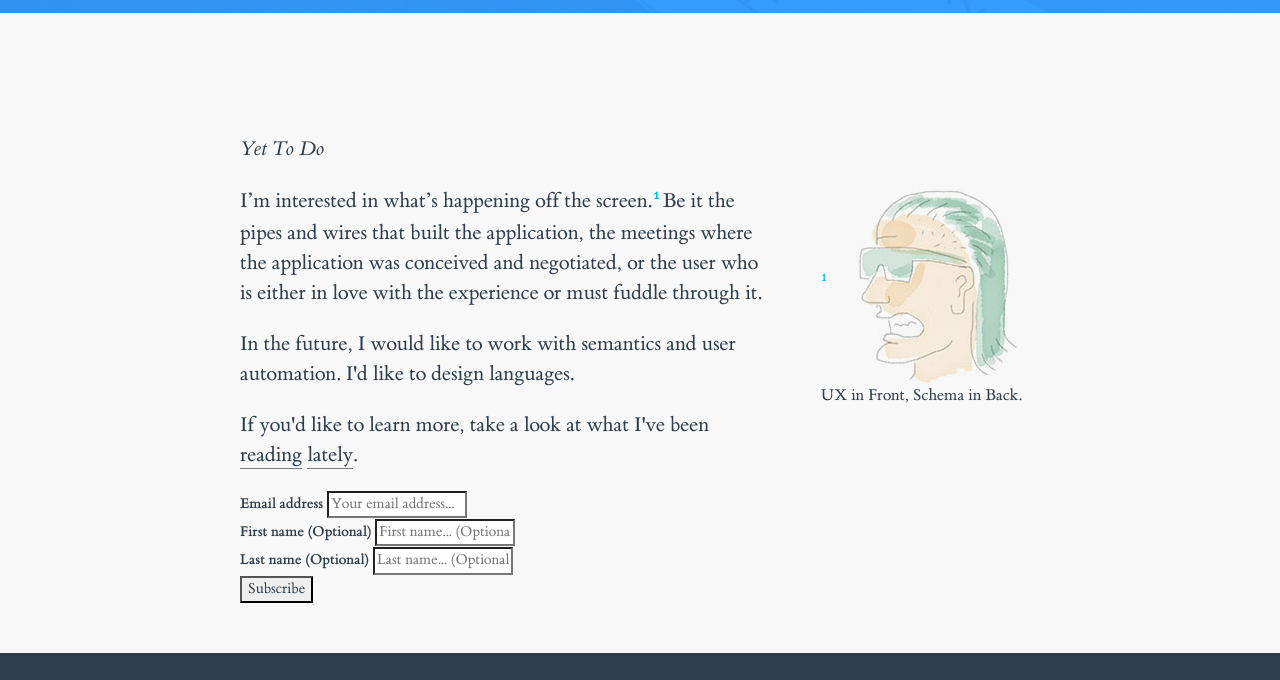
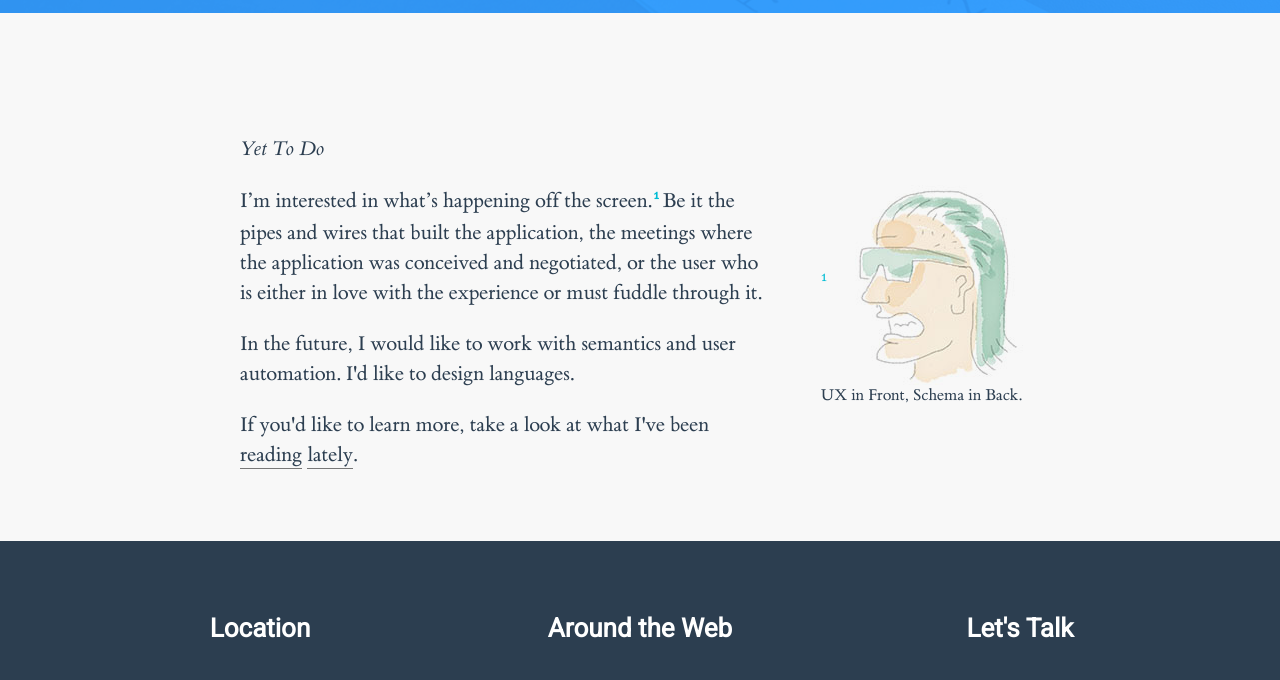
Before and after one commit to Laidlaw/alanlaidlaw-ancient, a plain HTML site: page index.html in a window 1280 px wide. Shown: the part 1566-2246 px from the top of the page. Drawn offline with nearby package versions, Linux system fonts and the light colour scheme.

Commit message:
Update 2016-06-05T23:12:44.958Z

```diff
--- a/index.html
+++ b/index.html
@@ -97,7 +97,7 @@
         <div class="container">
             <img class="img-responsive img-headshot" src="img/me.jpg" alt="">
             <div class="intro-text">
-                <span id="test" class="name">is a UX Product Manager.</span>
+                <span id="test" class="name">is a Product Manager.</span>
                 <!-- <hr> -->
                 <!-- <h2 class="tufte">in Nashville, TN.</h2> -->
                 <!-- <span class="skills">"I observe what works and what doesn't and why"</span> -->
@@ -110,10 +110,10 @@
     <!-- Portfolio Grid Section -->
     <main class="tufter" id="intro">
       <h2 >Hi, I'm Alan.</h2>
-      <p class="newthought">In 2016 I started a new job at Ecos as the VP of Product. I have never worked full-time at a startup before. It is the most tactical and strategic job I have ever had. I’m coding in React and Elixir, designing in Sketch, transcribing notes from client interviews, writing business cases for the next quarter. I think we are building something great.</p>
+      <p class="newthought">In 2016 I started a new job at <a class="strong" href="http://tryecos.com">Ecos</a> as the VP of Product. I have never worked full-time at a startup before. It is the most tactical and strategic job I have ever had. I’m coding in React and Elixir, designing in Sketch, transcribing notes from client interviews, writing business cases for the next quarter. I think we are building something great.</p>
       <p>In June, I’m going to the EnterpriseUx conference in San Antonio. The conference picked a design challenge that I submitted, so I’m going down there to try to solve it.</p>
-      <p>I have a newsletter called Sudoscience that I hope will become a regular habit. Feel free to sign up:</p>
-    </main>
+      <p>I have a newsletter called <a class="strong" href="http://sudoscience.io">Sudoscience</a> that I hope will become a regular habit. Feel free to sign up:</p>
+
     <div class="signup-wrapper  wrapper">
       <div >
   <!-- <div class="mdl-card__title">
@@ -147,6 +147,7 @@
 </div>
 
     </div>
+    </main>
     <!-- Portfolio Section -->
 
 
@@ -198,25 +199,7 @@
         <p>
           If you'd like to learn more, take a look at what I've been <a href="https://www.instapaper.com/p/alanlaidlaw">reading</a> <a href="https://www.goodreads.com/user/show/1026228-alan#">lately</a>.
         </p>
-        <div id="revue-embed">
-  <form action="https://www.getrevue.co/profile/alanlaidlaw/add_subscriber" method="post" id="revue-form" name="revue-form"  target="_blank">
-  <div class="revue-form-group">
-    <label for="member_email">Email address</label>
-    <input class="revue-form-field" placeholder="Your email address..." type="email" name="member[email]" id="member_email">
-  </div>
-  <div class="revue-form-group">
-    <label for="member_first_name">First name <span class="optional">(Optional)</span></label>
-    <input class="revue-form-field" placeholder="First name... (Optional)" type="text" name="member[first_name]" id="member_first_name">
-  </div>
-  <div class="revue-form-group">
-    <label for="member_last_name">Last name <span class="optional">(Optional)</span></label>
-    <input class="revue-form-field" placeholder="Last name... (Optional)" type="text" name="member[last_name]" id="member_last_name">
-  </div>
-  <div class="revue-form-actions">
-    <input type="submit" value="Subscribe" name="member[subscribe]" id="member_submit">
-  </div>
-  </form>
-</div>
+
     </main>
 
     <!-- Footer -->
```
